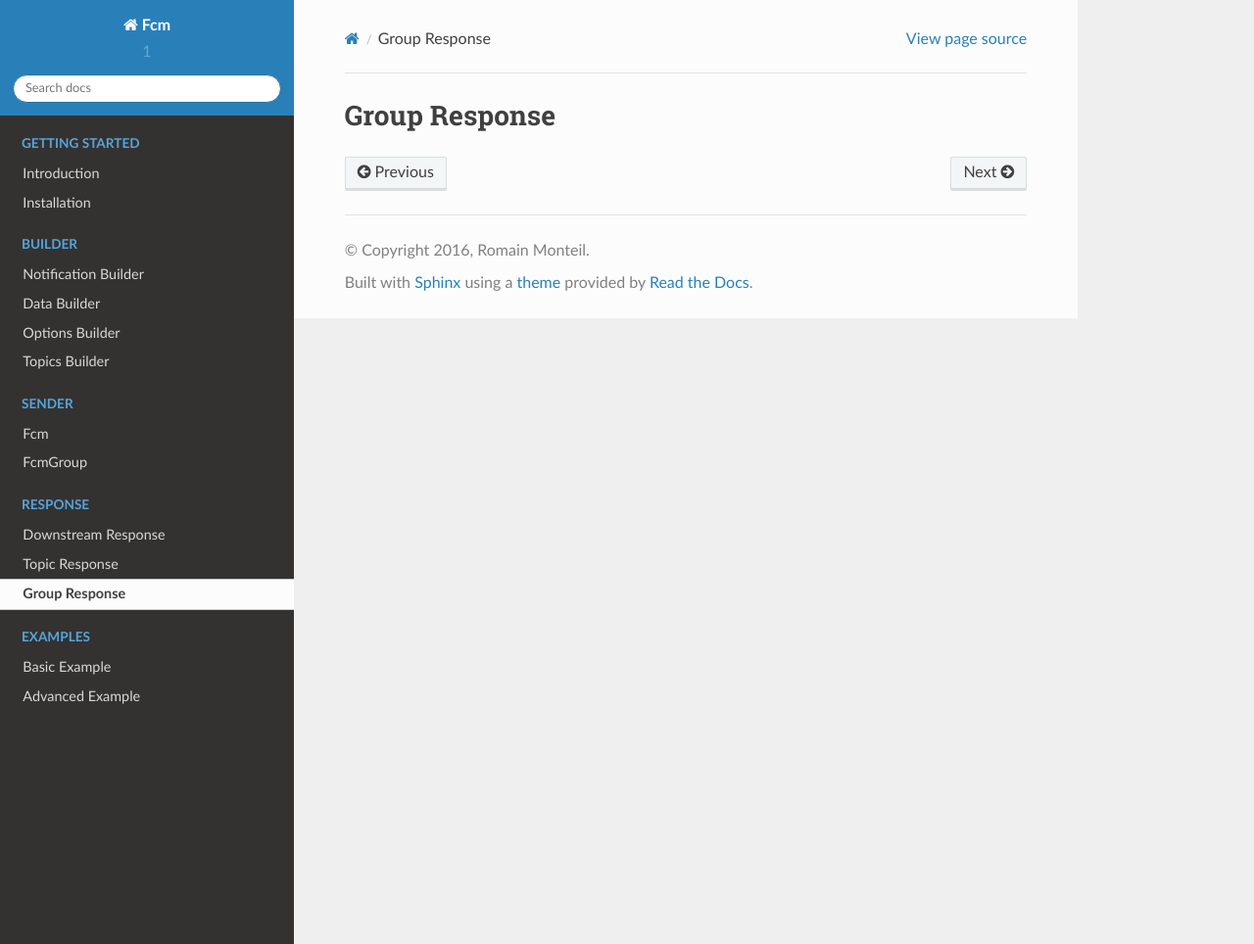
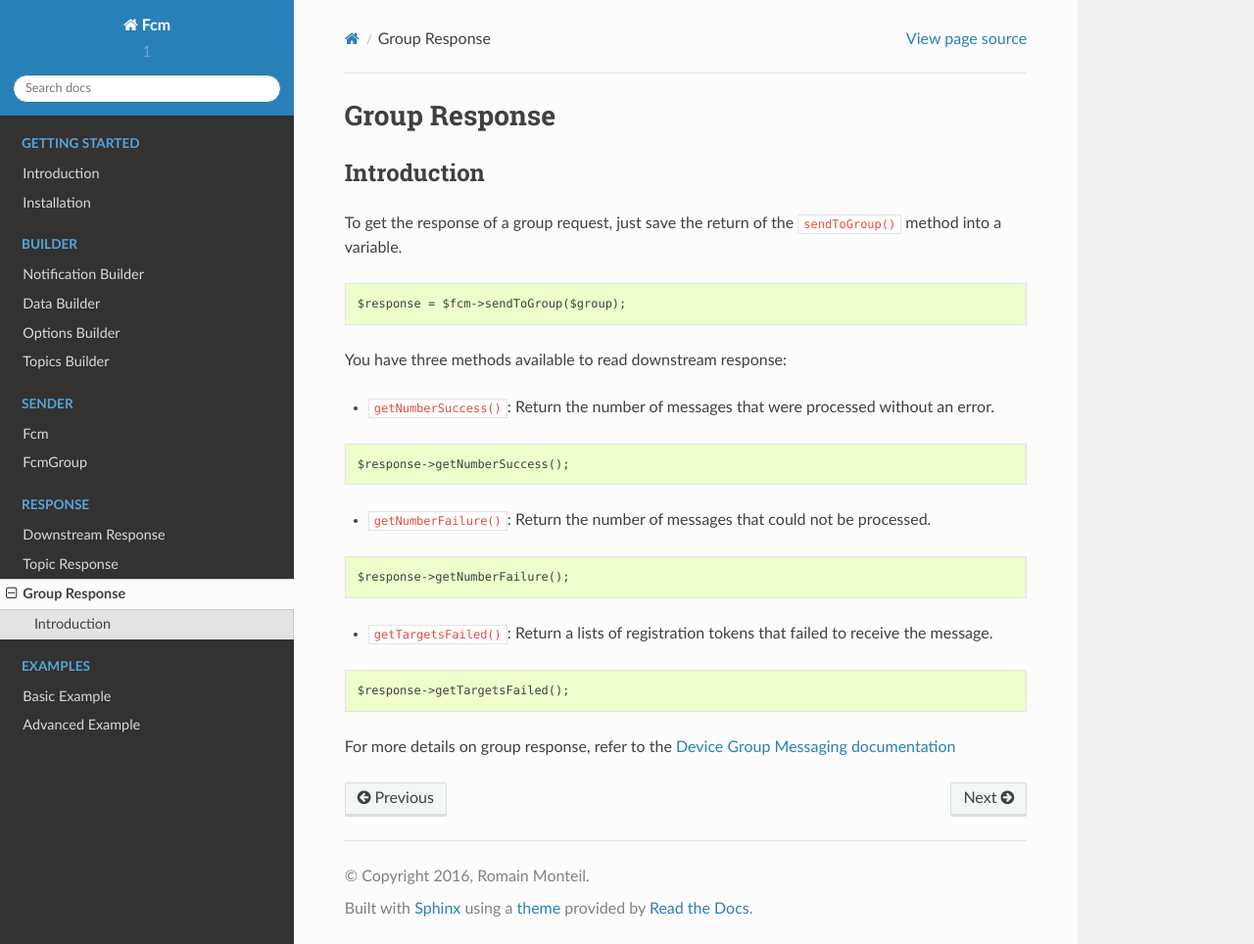
Before and after one commit to ker0x/fcm, a Sphinx documentation site: the page built from docs/response/group.rst, in a window 1280 px wide and 964 px high. Shown: the whole window at 98% size. Built offline with Sphinx 7.4.7 and the Read the Docs theme 2.0.0, drawn with Linux system fonts in a browser that asks for light colours.

Commit message:
update docs, improve PHPDoc Blocks

```diff
--- a/docs/response/group.rst
+++ b/docs/response/group.rst
@@ -1,2 +1,37 @@
 Group Response
 ==============
+
+Introduction
+------------
+
+To get the response of a group request, just save the return of the ``sendToGroup()`` method into a variable.
+
+.. code:: php
+
+    $response = $fcm->sendToGroup($group);
+
+
+You have three methods available to read downstream response:
+
+- ``getNumberSuccess()``: Return the number of messages that were processed without an error.
+
+.. code:: php
+
+    $response->getNumberSuccess();
+
+
+- ``getNumberFailure()``: Return the number of messages that could not be processed.
+
+.. code:: php
+
+    $response->getNumberFailure();
+
+
+- ``getTargetsFailed()``: Return a lists of registration tokens that failed to receive the message.
+
+.. code:: php
+
+    $response->getTargetsFailed();
+
+
+For more details on group response, refer to the `Device Group Messaging documentation <https://firebase.google.com/docs/cloud-messaging/android/device-group#http_response>`__
```
Also changed, not shown: docs/index.rst (+5 -5 lines), docs/response/downstream.rst (+9 -7 lines), docs/response/topic.rst (+34 -0 lines), 7 other files.
